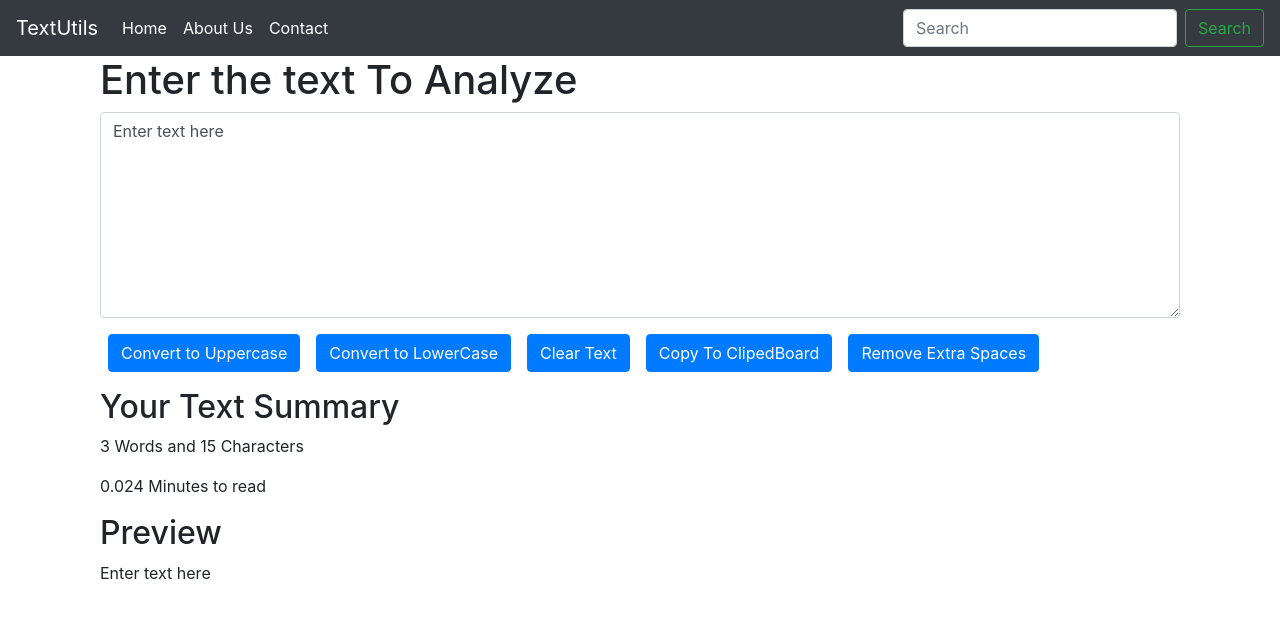
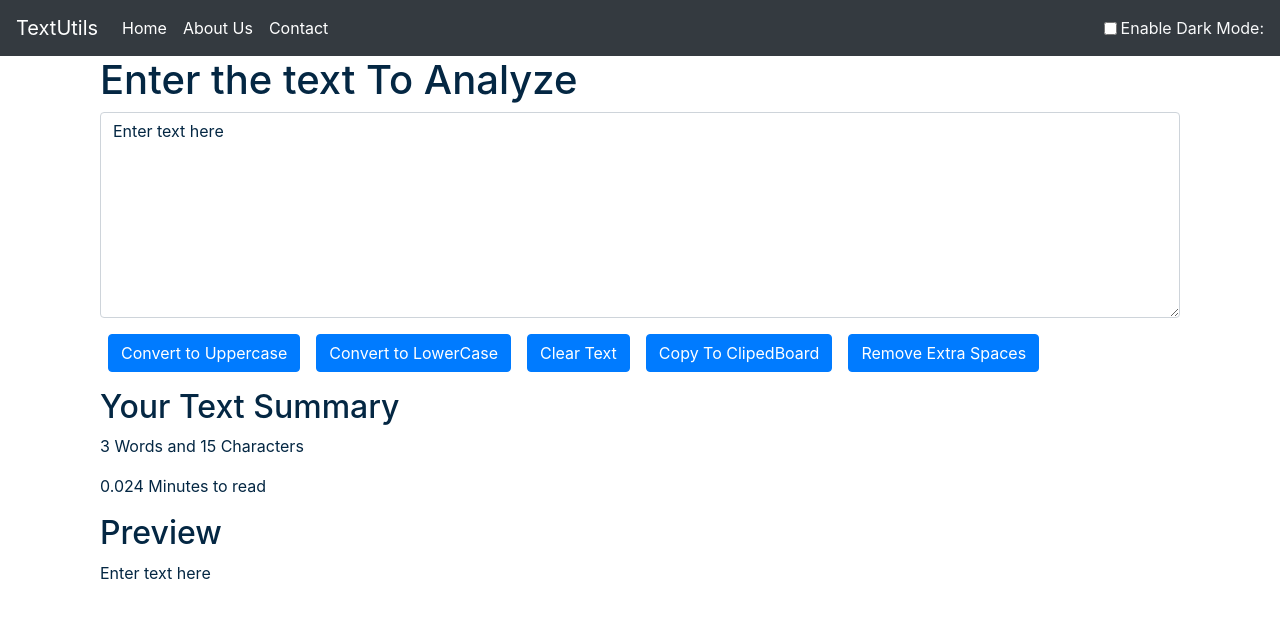
Before and after one commit to rajendrapacharne/React-Applications, a React (Create React App) app: page / in a window 1280 px wide. Shown: the top 618 px of the page. Built offline with nearby package versions, Linux system fonts and the light colour scheme.

Commit message:
Dark Mode Apply

```diff
--- a/src/App.js
+++ b/src/App.js
@@ -3,12 +3,31 @@
 // import About from './Components/About';
 import NavBar from './Components/NavBar'
 import TextForm from './Components/TextForm'
+import React , {useState} from 'react'
+
 
 function App() {
+  const [mode, setMode] = useState('dark');
+
+  const toggleMode=()=>
+  {
+      if (mode ==='dark')
+      {
+        setMode('light')
+        document.body.style.backgroundColor='white';
+      }
+      else
+      {
+        setMode('dark')
+        document.body.style.backgroundColor='grey';
+      }
+  }
+
   return (
     <>
 
-      <NavBar title="TextUtils" about="About Us"/>
+
+      <NavBar title="TextUtils" about="About Us" mode={mode} toggleMode={toggleMode}/>
 
       <div className='container' >
       <TextForm heading="Enter the text To Analyze"/>
--- a/src/Components/NavBar.js
+++ b/src/Components/NavBar.js
@@ -3,7 +3,7 @@
 
 export default function NavBar(props) {
   return (
-    <nav className="navbar navbar-expand-lg navbar-dark bg-dark">
+    <nav className={`navbar navbar-expand-lg navbar-${props.mode} bg-${props.mode}`}>
     <a className="navbar-brand" href="/">{props.title}</a>
     <button className="navbar-toggler" type="button" data-toggle="collapse" data-target="#navbarSupportedContent" aria-controls="navbarSupportedContent" aria-expanded="false" aria-label="Toggle navigation">
       <span className="navbar-toggler-icon"></span>
@@ -23,8 +23,14 @@
 
       </ul>
       <form className="form-inline my-2 my-lg-0">
-        <input className="form-control mr-sm-2" type="search" placeholder="Search" aria-label="Search"/>
-        <button className="btn btn-outline-success my-2 my-sm-0" type="submit">Search</button>
+        {/* <input className="form-control mr-sm-2" type="search" placeholder="Search" aria-label="Search"/> */}
+
+            <div className={`form-check form-switch text-${props.mode==='light'?'dark':'light'}`}>
+              <input className="form-check-input" type="checkbox" id="f1exSwitchCheckDefau1t" onClick={props.toggleMode}/>
+              < label className="form-check-label" htmlFor="flexSwitchCheckDefau1t">Enable Dark Mode</label>:
+           </div>
+
+        {/* <button className="btn btn-outline-success my-2 my-sm-0" type="submit">Search</button> */}
       </form>
     </div>
   </nav>
--- a/src/Components/TextForm.js
+++ b/src/Components/TextForm.js
@@ -42,10 +42,11 @@
     const [text, setText] = useState( 'Enter text here');
   return (
     <>
-      <div className='container'>
+      <div className="container" style={{color: props.mode==='dark'?'white':'#042743'}}>
               <div className="mb-3">
           < h1>{props.heading}</h1>
-          <textarea className="form-control" value={text} id='mybox' onChange={haddleOnChange} rows="8"></textarea>
+          <textarea className="form-control" value={text} onChange={haddleOnChange} style={{backgroundColor: props.mode==='dark'?'#13466e':'white',
+          color: props.mode==='dark'?'white':'#042743'}} id="myBox" rows="8"></textarea>
 
           </div>
           <button className="btn btn-primary mx-2"onClick={haddleupclick} > Convert to Uppercase </button>
@@ -55,7 +56,7 @@
           <button className="btn btn-primary mx-2"onClick={handleExtraSpaces} > Remove Extra Spaces </button>
 
   </div>
-  <div className='container my-3'>
+  <div className="container my-3" style={{color: props.mode==='dark'?'white':'#042743'}}>
     <h2>Your Text Summary</h2>
     <p>{text.split(" ").length} Words and {text.length} Characters</p>
     <p>{0.008 * text.split(" ").length} Minutes to read </p>
```
